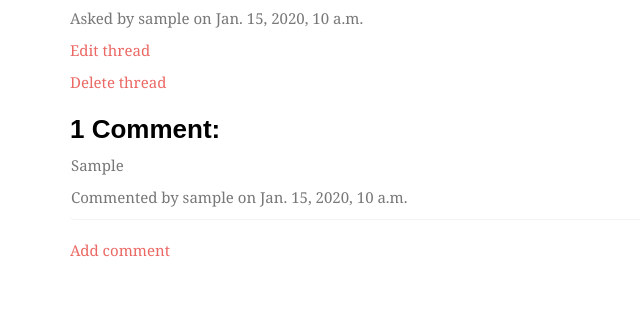
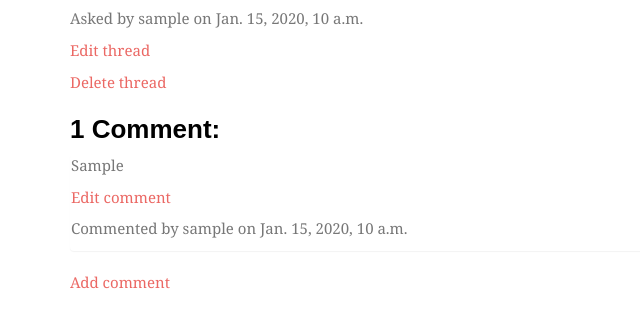
Before and after one commit to wfhorobinjr/forum_app, a Django app: page /thread/1/ in a window 1280 px wide. Shown: the part 210-538 px from the top of the page, without its empty margins (0-640 px from the left). Run offline with Django 3.2, Linux system fonts and the light colour scheme; a user stored in the database is signed in; tables that the repository leaves empty hold one stand-in row (values such as "Sample post"); some libraries are stand-ins or nearby versions; some web fonts are replaced.

Commit message:
Add comment update view

```diff
--- a/core/urls.py
+++ b/core/urls.py
@@ -11,4 +11,5 @@ urlpatterns = patterns('',
   url(r'^thread/update/(?P<pk>\d+)/$', ThreadUpdateView.as_view(), name='thread_update'),
   url(r'^thread/delete/(?P<pk>\d+)/$', ThreadDeleteView.as_view(), name='thread_delete'),
   url(r'^thread/(?P<pk>\d+)/comment/create/$', CommentCreateView.as_view(), name='comment_create'),
+  url(r'^thread/(?P<thread_pk>\d+)/comment/update/(?P<comment_pk>\d+)/$', CommentUpdateView.as_view(), name='comment_update'),
 )
--- a/core/views.py
+++ b/core/views.py
@@ -55,3 +55,12 @@ class CommentCreateView(CreateView):
     form.instance.user = self.request.user
     form.instance.thread = Thread.objects.get(id=self.kwargs['pk'])
     return super(CommentCreateView, self).form_valid(form)
+
+class CommentUpdateView(UpdateView):
+  model = Comment
+  pk_url_kwarg = 'comment_pk'
+  template_name = 'comment/comment_form.html'
+  fields = ['response']
+
+  def get_success_url(self):
+    return self.object.thread.get_absolute_url()
--- a/templates/thread/thread_detail.html
+++ b/templates/thread/thread_detail.html
@@ -14,6 +14,9 @@
 {% for comment in comments %}
 <div class="panel">
   <p>{{ comment.response }}</p>
+  {% if comment.user == user %}
+  <p><a href="{% url 'comment_update' thread_pk=thread.id comment_pk=comment.id %}">Edit comment</a></p>
+  {% endif %}
   <p>Commented by {{ comment.user.username }} on {{ comment.created_at }}</p>
 </div>
 {% endfor %}
```
